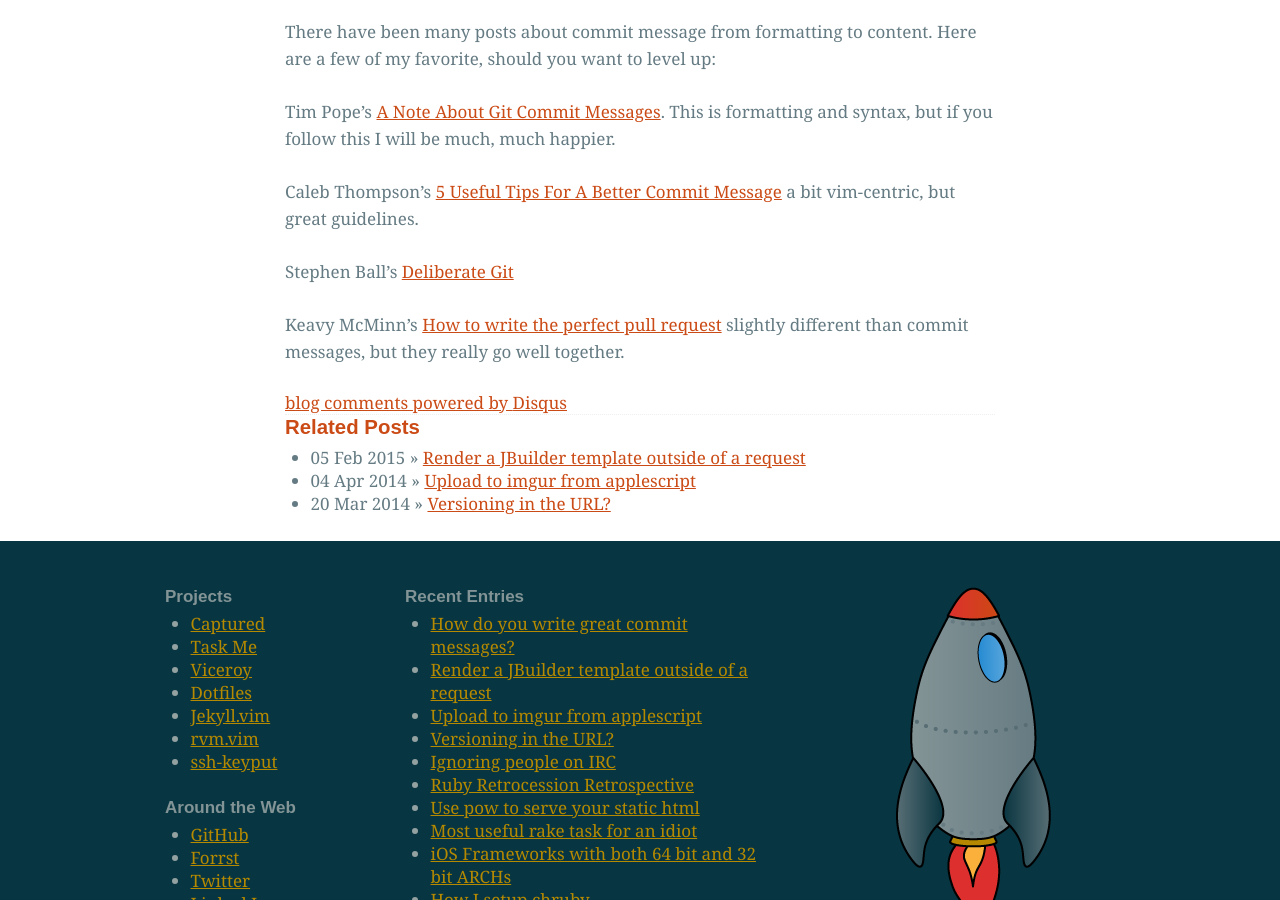
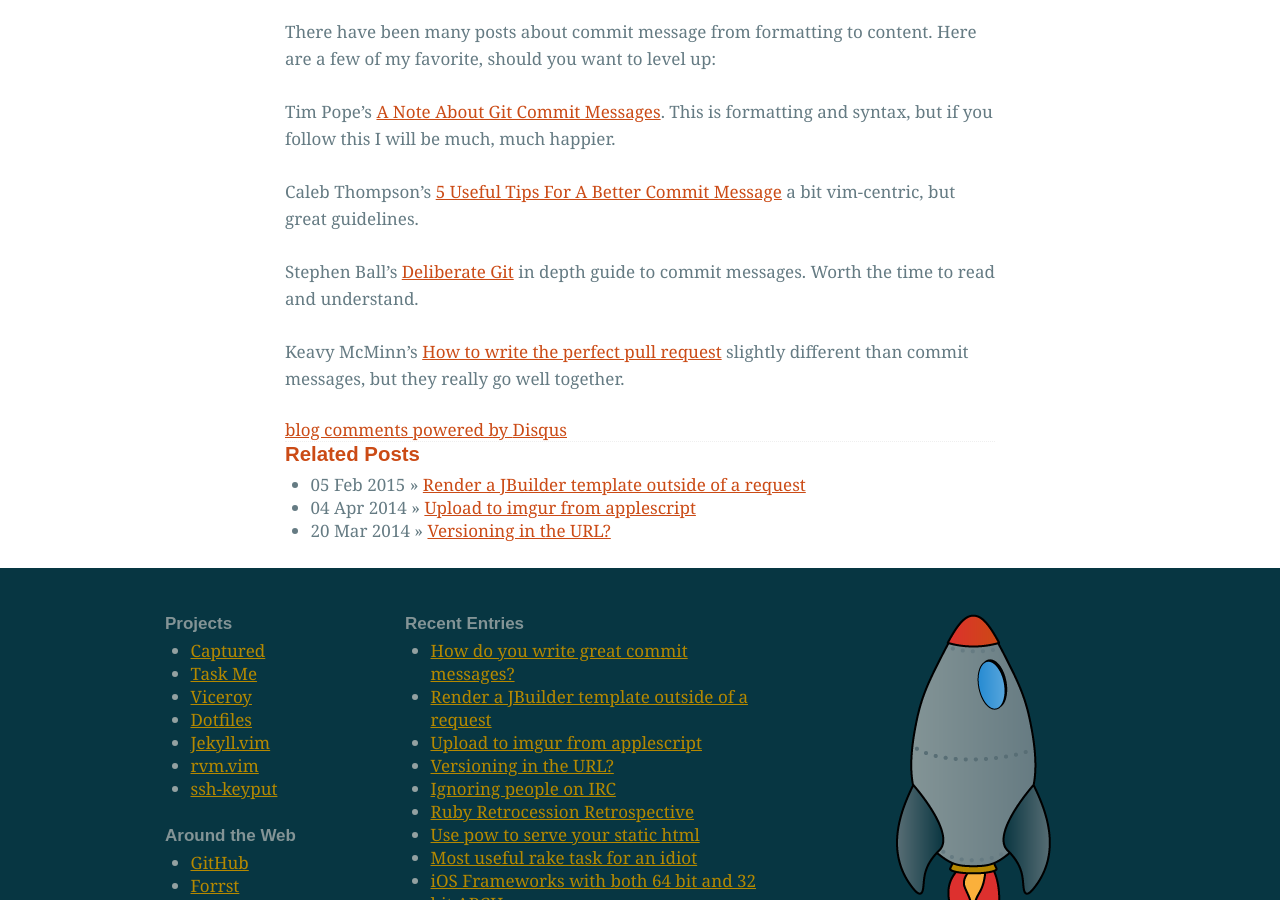
Before and after one commit to csexton/codeography.com, a Jekyll site: the page built from _posts/2015-02-17-great_commit_message.markdown, in a window 1280 px wide and 900 px high, scrolled down 1540 px. Built offline with Jekyll 4.4.1, drawn with Linux system fonts in a browser that asks for light colours; nearby versions of some CDN libraries; some web fonts are replaced; Markdown is read by kramdown in place of the engine named in the settings; comment, search, counter and statistics services are not loaded.

Commit message:
Add note about external resource

```diff
--- a/_posts/2015-02-17-great_commit_message.markdown
+++ b/_posts/2015-02-17-great_commit_message.markdown
@@ -59,6 +59,6 @@ Tim Pope's [A Note About Git Commit Messages](http://tbaggery.com/2008/04/19/a-n
 
 Caleb Thompson's [5 Useful Tips For A Better Commit Message](http://robots.thoughtbot.com/5-useful-tips-for-a-better-commit-message) a bit vim-centric, but great guidelines.
 
-Stephen Ball's [Deliberate Git](http://rakeroutes.com/blog/deliberate-git/)
+Stephen Ball's [Deliberate Git](http://rakeroutes.com/blog/deliberate-git/) in depth guide to commit messages. Worth the time to read and understand.
 
 Keavy McMinn's [How to write the perfect pull request](https://github.com/blog/1943-how-to-write-the-perfect-pull-request) slightly different than commit messages, but they really go well together.
```
